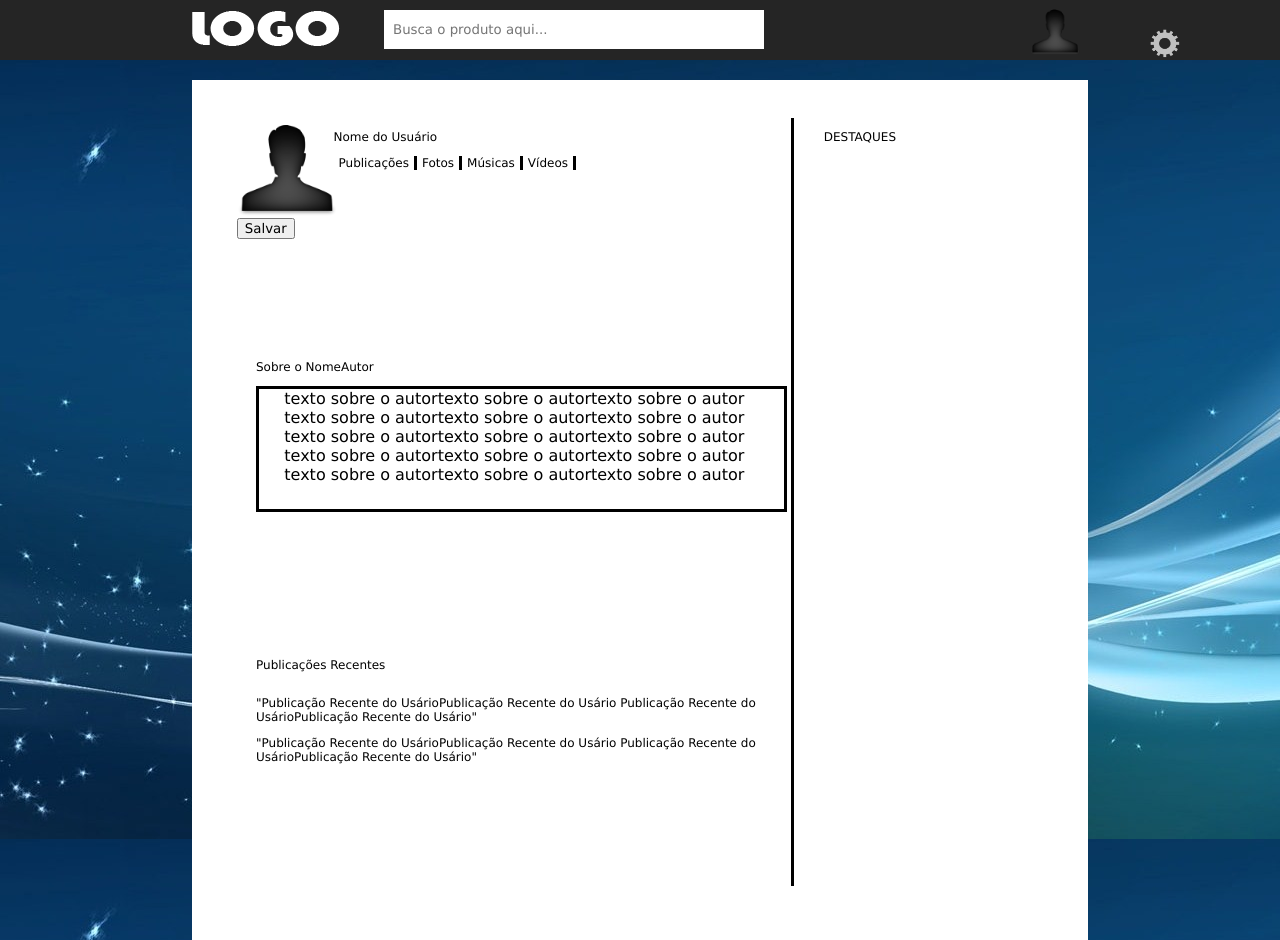
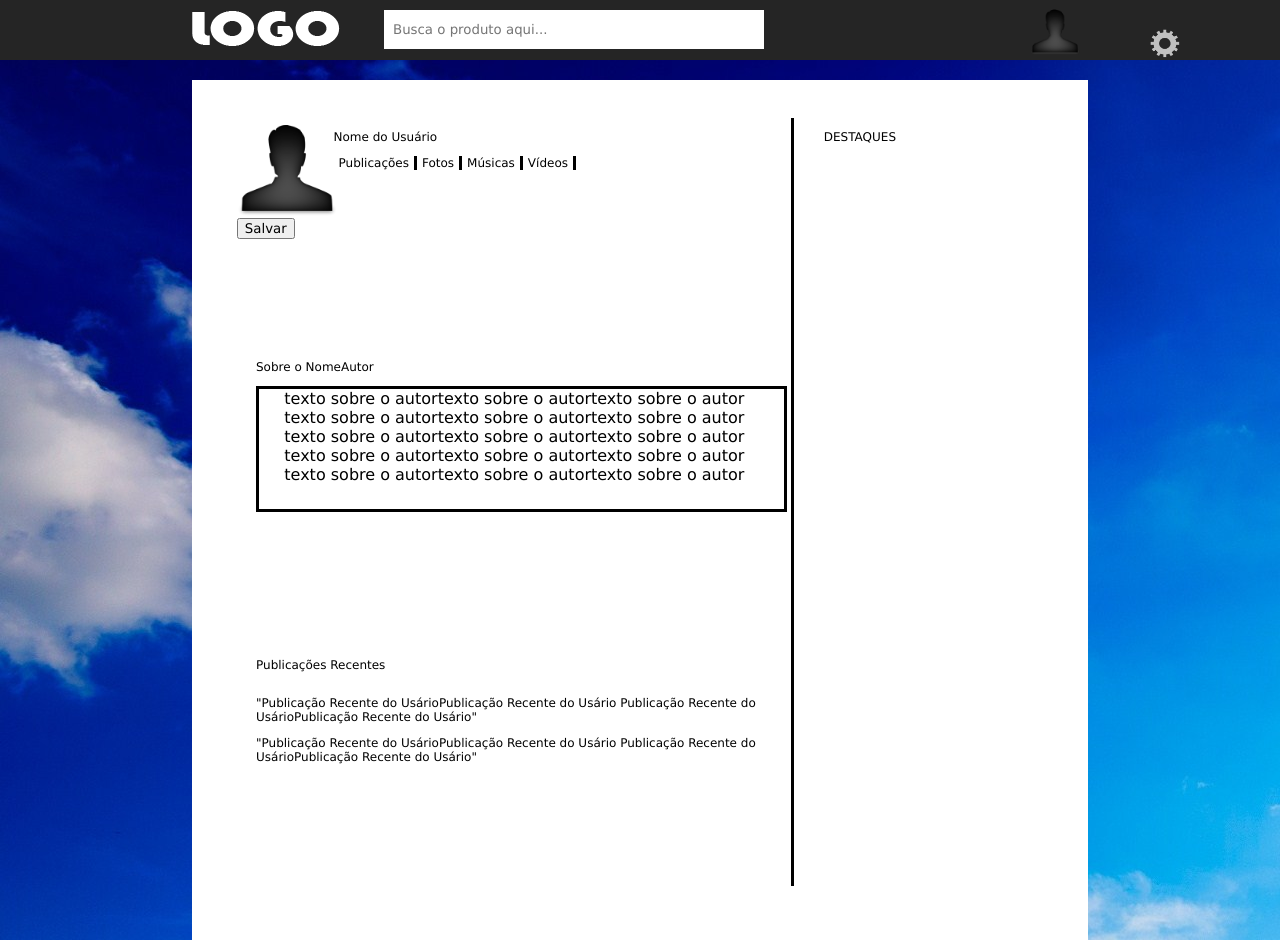
Before and after one commit to RafaelSAlmeida/projetoWEB, a PHP site: page /perfil.php in a window 1280 px wide. Run offline with PHP 8.4, Linux system fonts and the light colour scheme.

Commit message:
Commit CSS do Perfil e Index

```diff
--- a/perfil.php
+++ b/perfil.php
@@ -54,7 +54,7 @@ include('php/autoload.php');
                 </div>
             </div>
             </div>
-            <div id="conteudo" style="background-image: url('imagem/imagem-perfil4.jpg'); overflow: auto;">
+            <div id="conteudo" style="background-image: url('imagem/imagem-perfil.jpg'); overflow: auto;">
                 <div class="wrap" style="background-color: #FFFFFF;">
                     <br/>
                     <br/>
```
